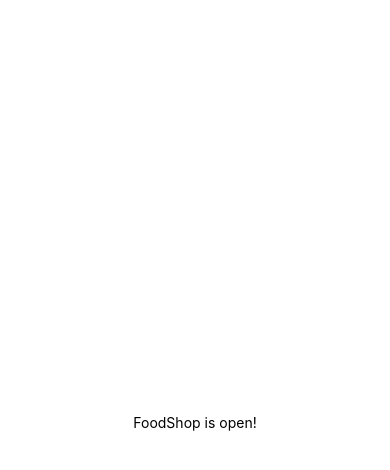
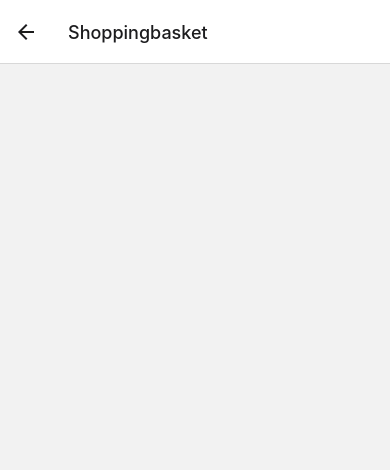
Before and after one commit to yoyoplayer12/foodshop, a React Native app: screen /Shoppingbasket in a window 390 px wide. Shown: the top 470 px of the page. Built offline with nearby package versions, Linux system fonts and the light colour scheme.

Commit message:
added a few pages, and fixed nav center

```diff
--- a/App.js
+++ b/App.js
@@ -1,15 +1,23 @@
-import { StatusBar } from 'expo-status-bar';
 import { StyleSheet, Text, View, SafeAreaView } from 'react-native';
+import { NavigationContainer } from '@react-navigation/native';
+import { createNativeStackNavigator } from '@react-navigation/native-stack';
 
+import FoodScreen from './screens/foodScreen.js';
+import DetailScreen from './screens/detailScreen.js';
+import ShoppingBasketScreen from './screens/shoppingbasketScreen.js';
+
+const Stack = createNativeStackNavigator();
 
 export default function App() {
   return (
-    <SafeAreaView style={styles.container}>
-      <View>
-        <Text>FoodShop is open!</Text>
-        <StatusBar style="StatusBar.setStatusBarHidden(hidden, animation)" />
-      </View>
-    </SafeAreaView>
+    <NavigationContainer>
+      <Stack.Navigator>
+        <Stack.Screen name="The FoodShop" component={FoodScreen} />
+        <Stack.Screen name="Details" component={DetailScreen} />
+        <Stack.Screen name="Shoppingbasket" component={ShoppingBasketScreen} />
+      </Stack.Navigator>
+    </NavigationContainer>
+
   );
 }
 
@@ -26,8 +34,19 @@ const styles = StyleSheet.create({
 
 
 
-// import { NavigationContainer } from '@react-navigation/native';
-// import { createNativeStackNavigator } from '@react-navigation/native-stack';
+
+
+// code van vorige apps may be interessant
+
+
+    // <SafeAreaView style={styles.container}>
+    //   <View>
+    //     <Text>FoodShop is open!</Text>
+    //   </View>
+    // </SafeAreaView>
+
+
+
 
 // import MoviesScreen from './screens/MoviesScreen';
 // import DetailsScreen from './screens/DetailsScreen';
--- /dev/null
+++ b/screens/detailScreen.js
@@ -0,0 +1,3 @@
+const detailScreen = ({ route, navigation }) => {
+}
+export default detailScreen;
--- /dev/null
+++ b/screens/foodScreen.js
@@ -0,0 +1,3 @@
+const foodScreen = ({ route, navigation }) => {
+}
+export default foodScreen;
--- /dev/null
+++ b/screens/shoppingbasketScreen.js
@@ -0,0 +1,3 @@
+const shoppingbasketScreen = ({ route, navigation }) => {
+}
+export default shoppingbasketScreen;
```
